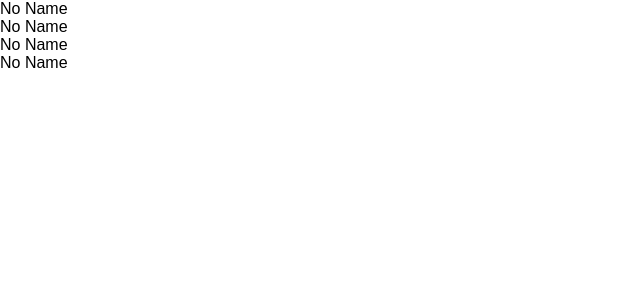
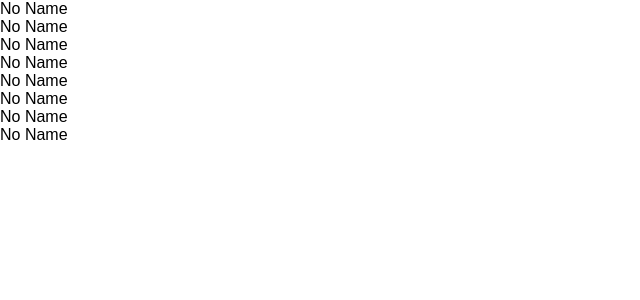
Before and after one commit to hwigyeompark/Simple-Contact, a React (Create React App) app: page / in a window 1280 px wide. Shown: the top 300 px of the page, without its empty margins (0-640 px from the left). Built offline with nearby package versions, Linux system fonts and the light colour scheme.

Commit message:
update ContactList

```diff
--- a/src/Component/ContactList.js
+++ b/src/Component/ContactList.js
@@ -16,10 +16,14 @@ export  class ContactItem extends Component{
 class ContactList extends Component{
     render(){
         const named = ["박휘겸", "휘겸박", "홍길동", "길동홍"];
+        const email = ["phg@dgsw.hs.kr", "hgp@gmail.com", "hkd@naver.com", "kdh@daum.net"];
         return(
             <div>
                 {
-                    named.map((item) => <ContactItem itemName = {item}/>)
+                    named.map((item) => <ContactItem itemName = {item} />)
+                }
+                {
+                    email.map((item) => <ContactItem itemName = {item} />)
                 }
             </div>
         )
```
